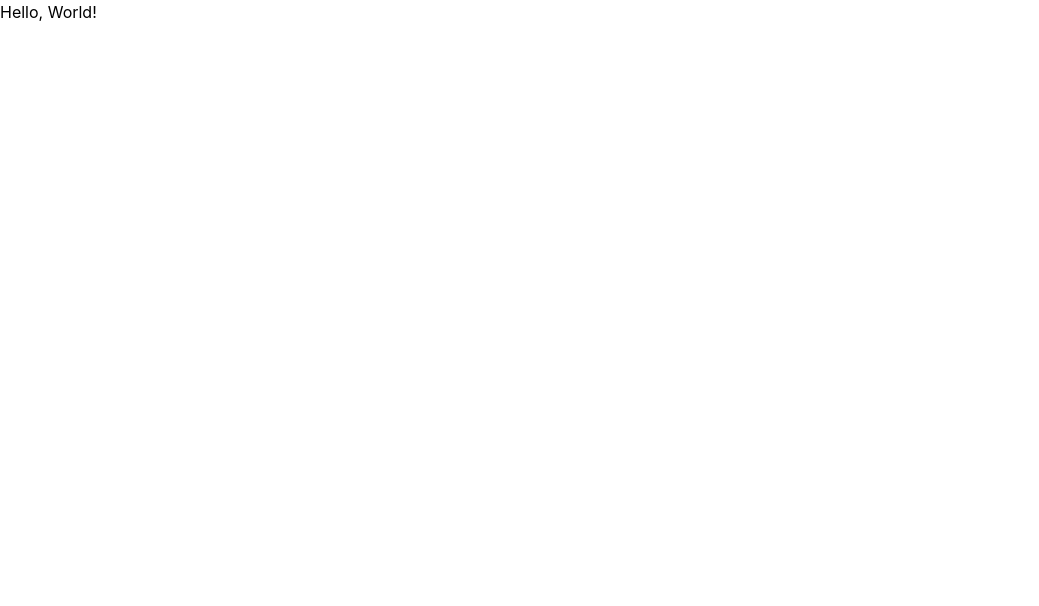
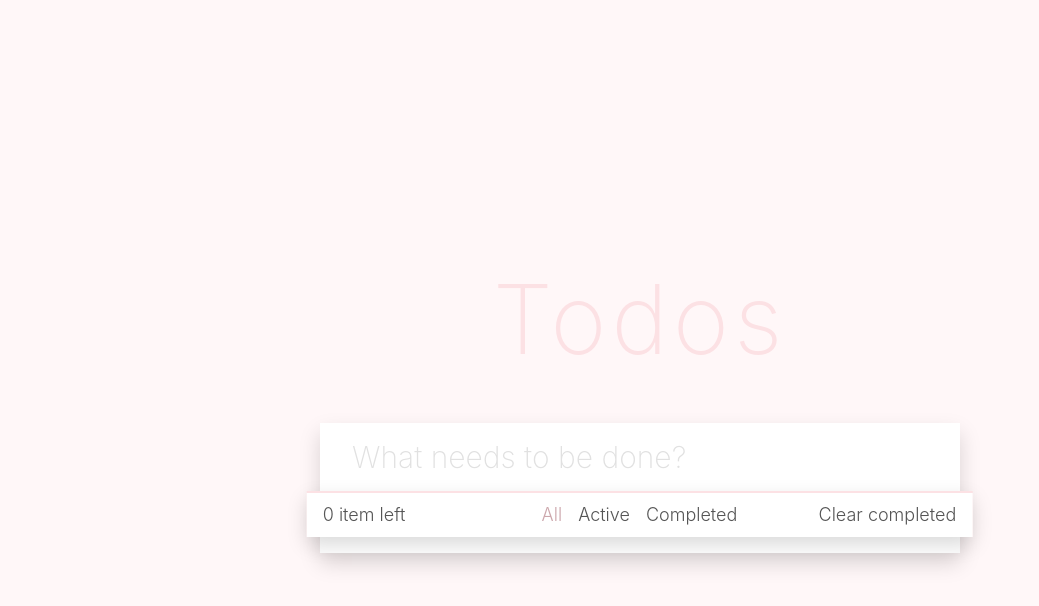
Before and after one commit to jo-adithya/todo-app, a React (Create React App) app in the folder app/: page / in a window 1280 px wide. Shown: the top 606 px of the page, without its empty margins (0-1039 px from the left). Built offline with nearby package versions, Linux system fonts and the light colour scheme.

Commit message:
add todo to app

```diff
--- a/app/src/App.tsx
+++ b/app/src/App.tsx
@@ -1,7 +1,12 @@
+import { Todo } from './components/todo/TodoManager';
+
 function App() {
   return (
-    <div className="App">
-      Hello, World!
+    <div className="w-screen h-screen flex flex-col justify-center items-center bg-bg gap-8">
+      <h1 className="font-extralight text-[6rem] tracking-[.3rem] text-primary">
+        Todos
+      </h1>
+      <Todo />
     </div>
   );
 }
```
